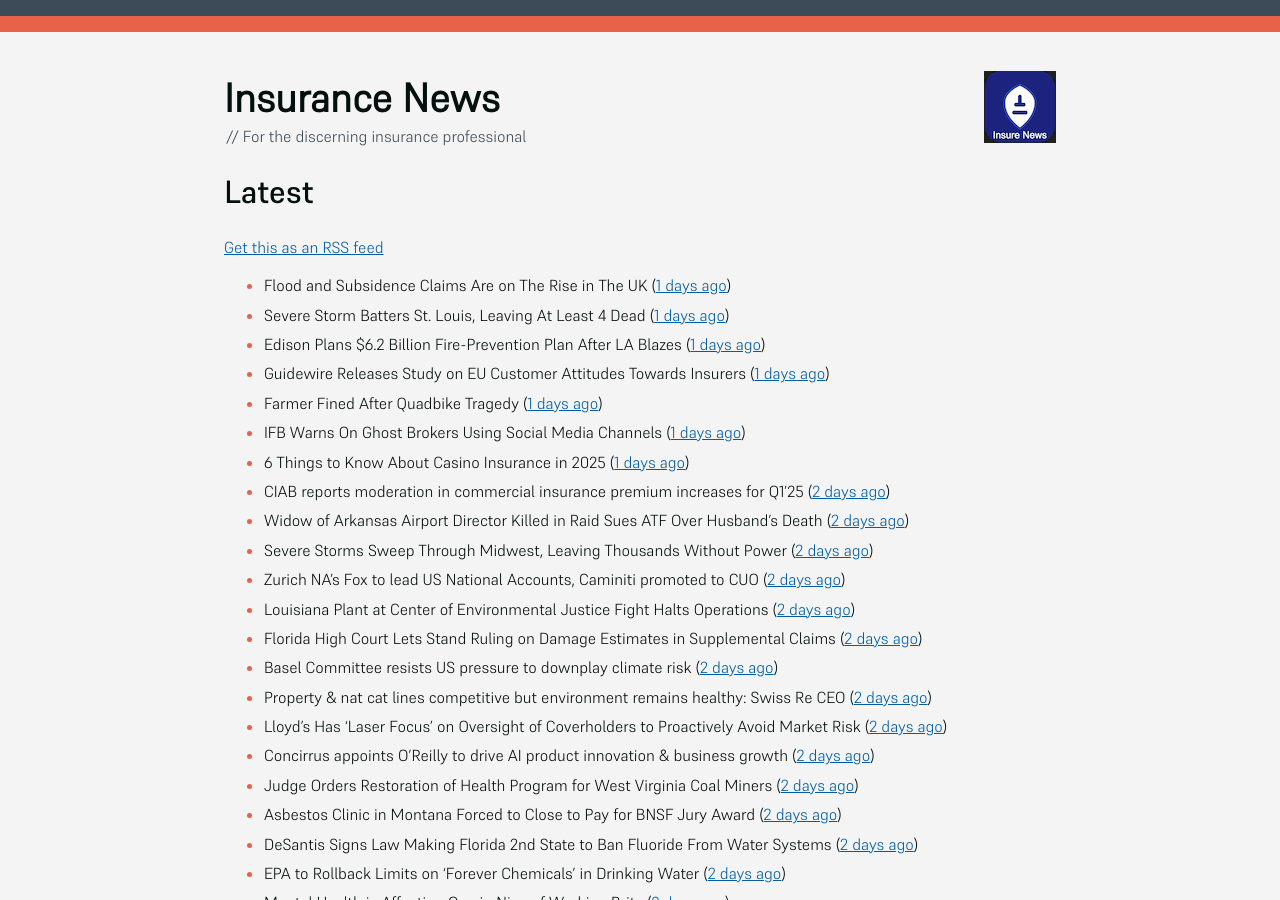
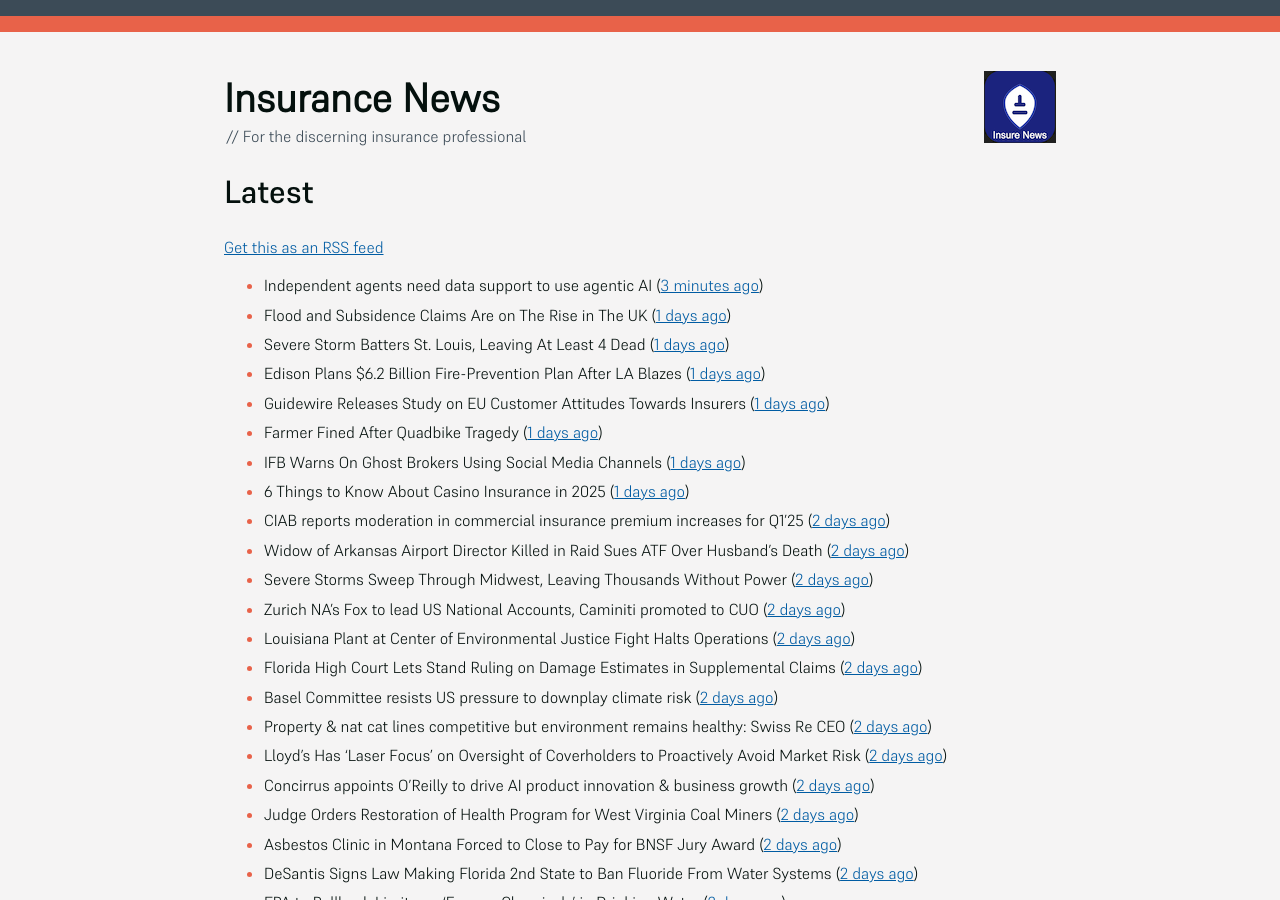
Before and after one commit to mat-0/feeds.thechels.uk, a Jekyll site: the page built from index.md, in a window 1280 px wide and 900 px high. Built offline with Jekyll 4.4.1, drawn with Linux system fonts in a browser that asks for light colours; some of the changed text lies outside the part shown.

Commit message:
New Feed

```diff
--- a/index.md
+++ b/index.md
@@ -8,6 +8,7 @@ description: Latest Updates
 [Get this as an RSS feed](/feed.rss)
 
 <!-- news_marker starts -->
+- Independent agents need data support to use agentic AI ([3 minutes ago](https://www.dig-in.com/news/independent-agents-need-data-support-to-use-agentic-ai))
 - Flood and Subsidence Claims Are on The Rise in The UK ([1 days ago](https://insurance-edge.net/2025/05/17/flood-and-subsidence-claims-are-on-the-rise-in-the-uk/))
 - Severe Storm Batters St. Louis, Leaving At Least 4 Dead ([1 days ago](https://www.insurancejournal.com/news/midwest/2025/05/16/824121.htm))
 - Edison Plans $6.2 Billion Fire-Prevention Plan After LA Blazes ([1 days ago](https://www.insurancejournal.com/news/west/2025/05/16/824114.htm))
@@ -70,7 +71,7 @@ description: Latest Updates
 - What Tiernan will find in the Lloyd's CEO in-tray ([2 days ago](https://www.postonline.co.uk/lloydslondon/7957720/what-tiernan-will-find-in-the-lloyds-ceo-in-tray))
 - How insurers can use systemic risk knowledge internally ([2 days ago](https://www.dig-in.com/opinion/how-insurers-can-use-systemic-risk-knowledge-internally))
 - Marsh McLennan moves to Amazon cloud; ZestyAI in Connecticut and West Virginia: Insurtech news ([2 days ago](https://www.dig-in.com/news/marsh-mclennan-to-amazon-cloud-zestyai-and-insurtech-news))
-- WTW report exposes shifting terrorism insurance risks ([2 days ago](https://www.insurancebusinessmag.com/uk/news/breaking-news/wtw-report-exposes-shifting-terrorism-insurance-risks-535909.aspx))
+- WTW report exposes shifting terrorism insurance risks ([3 days ago](https://www.insurancebusinessmag.com/uk/news/breaking-news/wtw-report-exposes-shifting-terrorism-insurance-risks-535909.aspx))
 - Tiernan calls out ‘egregious trading behaviours’ at Lloyd’s ([3 days ago](https://www.postonline.co.uk/lloydslondon/7957765/tiernan-calls-out-egregious-trading-behaviours-at-lloyds))
 - Nationwide Partners with Kadance to Offer Genomics-Based Precision Health to Life Insurance Customers ([3 days ago](https://www.insurtechinsights.com/nationwide-partners-with-kadance-to-offer-genomics-based-precision-health-to-life-insurance-customers/))
 - Africa startups to seek new backers ([3 days ago](https://www.dig-in.com/articles/africa-startups-to-seek-new-backers))
```
Also changed, not shown: other parts of index.md (+0 -1 lines).
